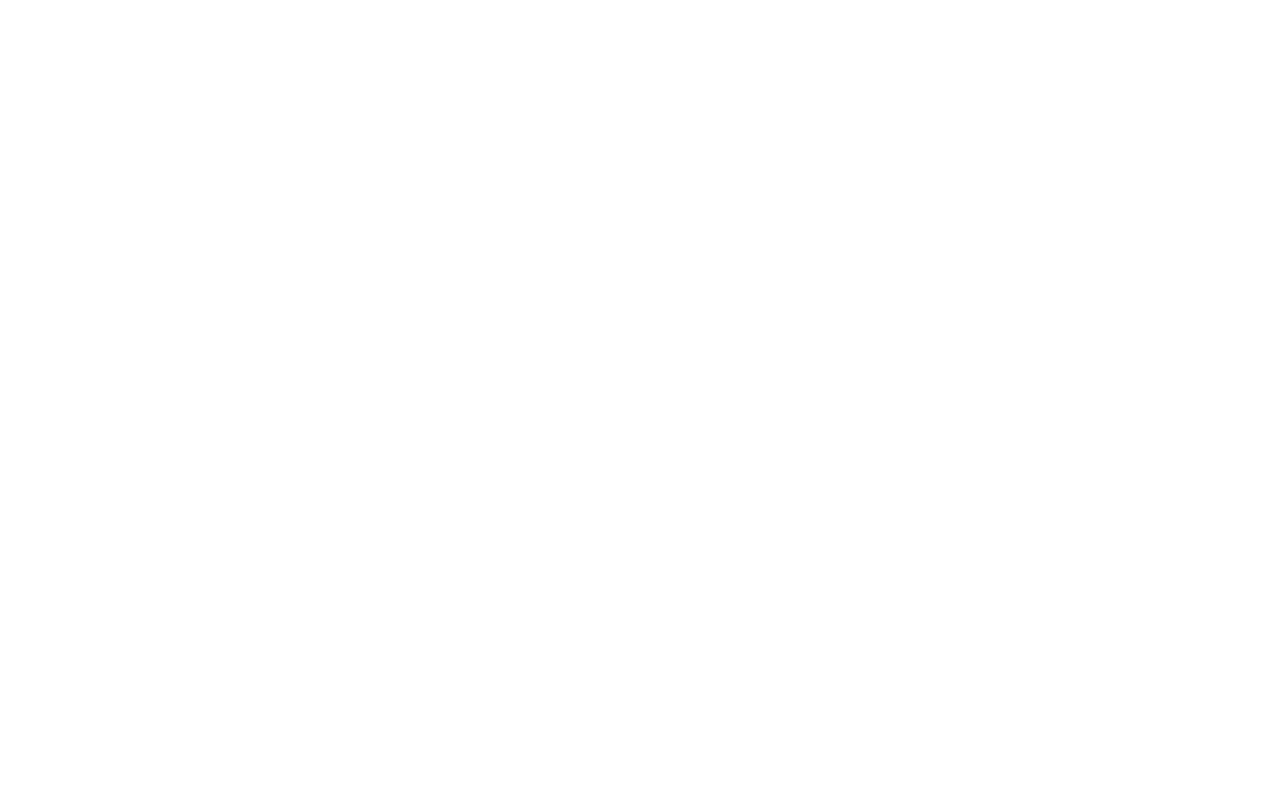
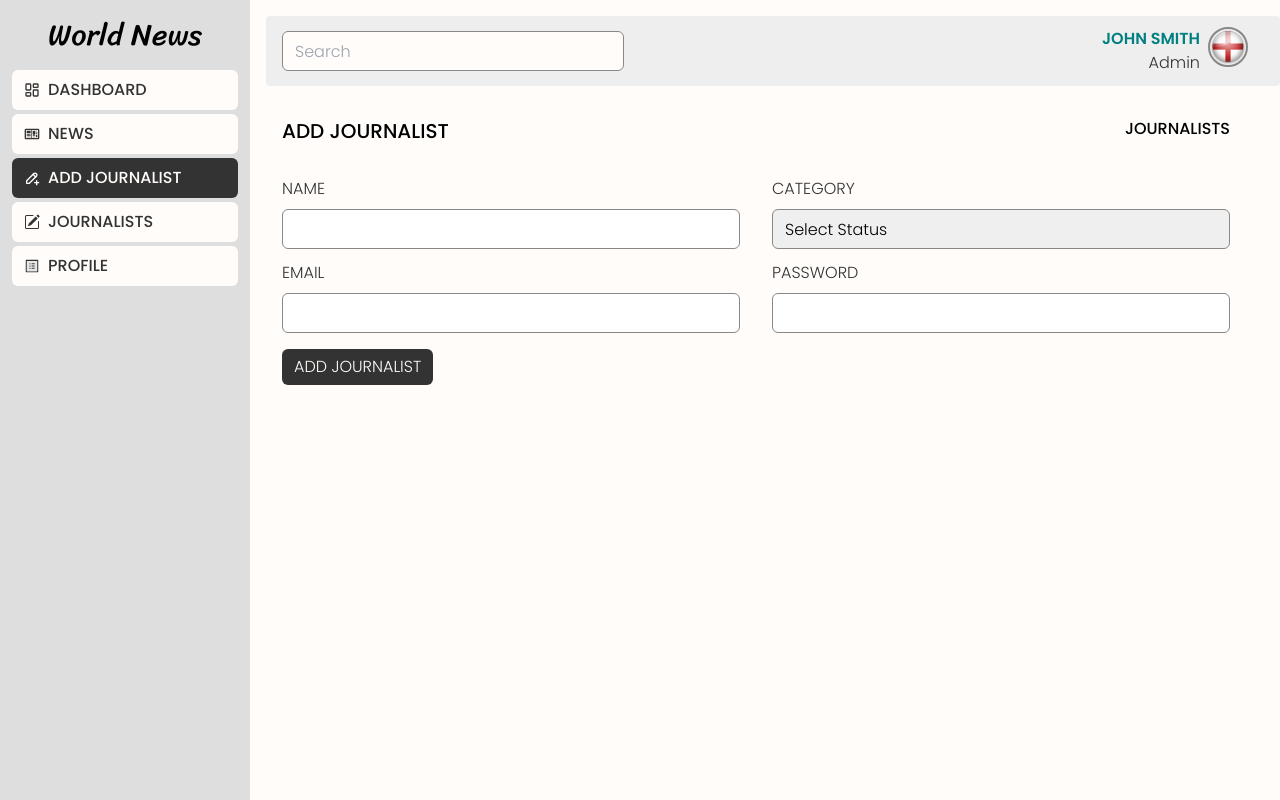
Before and after one commit to Nimira43/World-News, a React (Vite) app in the folder client/: page /dashboard/writers/add in a window 1280 px wide. Before the commit this address had no page. Built offline with nearby package versions, Linux system fonts and the light colour scheme.

Commit message:
Updating routing

```diff
--- a/client/src/App.jsx
+++ b/client/src/App.jsx
@@ -23,7 +23,7 @@ function App() {
             <Route path='news' element={<News />} />
             <Route path='' element={<ProtectRole role='admin' />} >
               <Route path='admin' element={<AdminIndex />} />
-              <Route path='writer/add' element={<AddWriter />} />
+              <Route path='writers/add' element={<AddWriter />} />
               <Route path='writers' element={<Writers />} />
             </Route>
           </Route>
--- a/client/src/dashboard/layout/Sidebar.jsx
+++ b/client/src/dashboard/layout/Sidebar.jsx
@@ -44,9 +44,9 @@ const Sidebar = () => {
         </li>
         <li>
           <Link
-            to='/dashboard/writer/add'
+            to='/dashboard/writers/add'
             className={`
-              px-3 ${pathname === '/dashboard/writer/add' ?
+              px-3 ${pathname === '/dashboard/writers/add' ?
               'bg-grey-dark text-light' :
               'bg-light text-grey-dark'} py-2 w-full rounded-md uppercase flex gap-x-2 justify-start items-center hover:bg-primary hover:text-light
             `}
--- a/client/src/dashboard/pages/AddWriter.jsx
+++ b/client/src/dashboard/pages/AddWriter.jsx
@@ -10,7 +10,7 @@ const AddWriter = () => {
         <h2 className='text-xl font-medium uppercase'> Add Journalist</h2>
         <Link
           to='/dashboard/writers'
-          className='text-grey-dark hover:text-primary font-medium uppercase'
+          className='hover:text-primary font-medium uppercase'
         >
           Journalists
         </Link>
--- a/client/src/dashboard/pages/Writers.jsx
+++ b/client/src/dashboard/pages/Writers.jsx
@@ -9,7 +9,7 @@ const Writers = () => {
       <div className='flex justify-between px-6 py-4'>
         <h2 className='text-xl font-medium uppercase'> Journalists</h2>
         <Link
-          to='/dashboard/writers'
+          to='/dashboard/writers/add'
           className='text-grey-dark hover:text-primary font-medium uppercase'
         >
           Add Journalist
```
